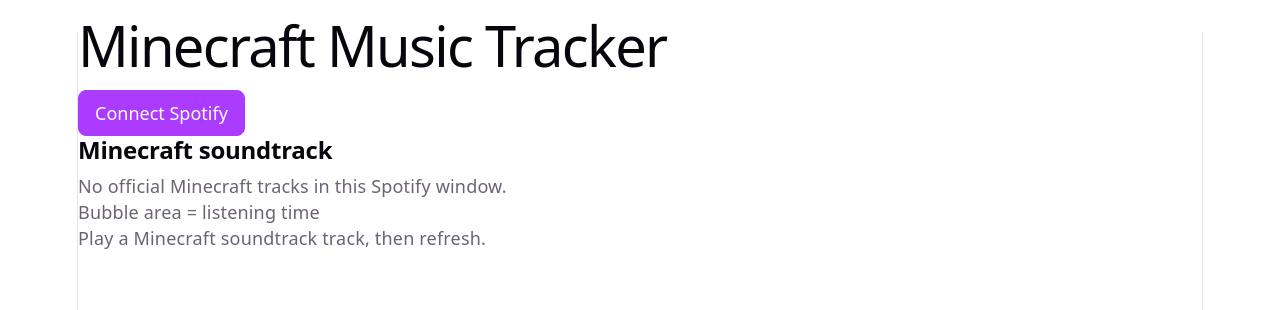
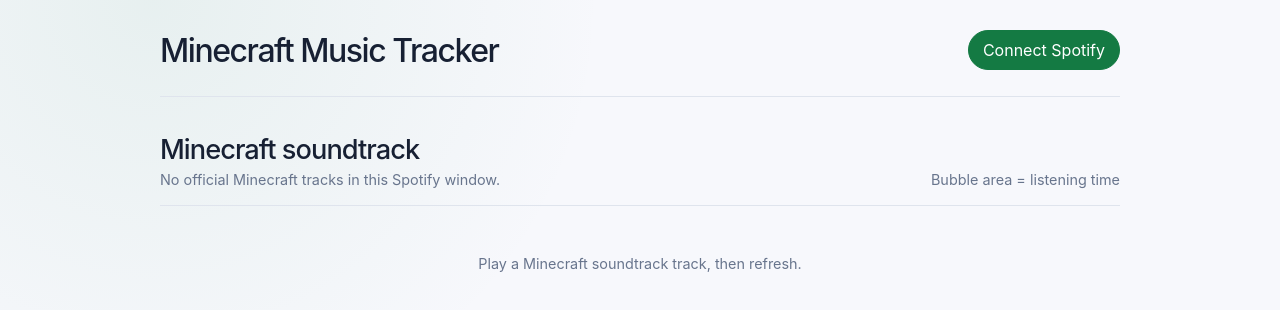
Before and after one commit to syxdustin/Minecraft-Tracker, a React (Vite) app: page / in a window 1280 px wide. Shown: the top 310 px of the page. Built offline with nearby package versions, Linux system fonts and the light colour scheme.

Commit message:
styled minimal bubble frontend

```diff
--- a/src/index.css
+++ b/src/index.css
@@ -1,56 +1,48 @@
 :root {
-  --text: #6b6375;
-  --text-h: #08060d;
-  --bg: #fff;
-  --border: #e5e4e7;
-  --code-bg: #f4f3ec;
-  --accent: #aa3bff;
-  --accent-bg: rgba(170, 59, 255, 0.1);
-  --accent-border: rgba(170, 59, 255, 0.5);
-  --social-bg: rgba(244, 243, 236, 0.5);
-  --shadow:
-    rgba(0, 0, 0, 0.1) 0 10px 15px -3px, rgba(0, 0, 0, 0.05) 0 4px 6px -2px;
+  --page: #f7f8fc;
+  --text: #172033;
+  --muted: #68758d;
+  --line: #dfe4ed;
+  --accent: #147a43;
+  --accent-hover: #0e6437;
+  --accent-foreground: #ffffff;
+  --bubble-shadow: rgba(17, 29, 52, 0.18);
 
-  --sans: system-ui, "Segoe UI", Roboto, sans-serif;
-  --heading: system-ui, "Segoe UI", Roboto, sans-serif;
-  --mono: ui-monospace, Consolas, monospace;
-
-  font: 18px/145% var(--sans);
-  letter-spacing: 0.18px;
+  font-family: Inter, ui-sans-serif, system-ui, -apple-system, BlinkMacSystemFont,
+    "Segoe UI", sans-serif;
+  color: var(--text);
+  background: var(--page);
   color-scheme: light dark;
-  color: var(--text);
-  background: var(--bg);
   font-synthesis: none;
   text-rendering: optimizeLegibility;
   -webkit-font-smoothing: antialiased;
   -moz-osx-font-smoothing: grayscale;
 }
 
-@media (max-width: 1024px) {
+@media (prefers-color-scheme: dark) {
   :root {
-    font-size: 16px;
+    --page: #0d1321;
+    --text: #edf3ff;
+    --muted: #9eabc2;
+    --line: #29334a;
+    --accent: #41b96f;
+    --accent-hover: #5dcc86;
+    --accent-foreground: #07150d;
+    --bubble-shadow: rgba(0, 0, 0, 0.38);
   }
 }
 
-@media (prefers-color-scheme: dark) {
-  :root {
-    --text: #9ca3af;
-    --text-h: #f3f4f6;
-    --bg: #16171d;
-    --border: #2e303a;
-    --code-bg: #1f2028;
-    --accent: #c084fc;
-    --accent-bg: rgba(192, 132, 252, 0.15);
-    --accent-border: rgba(192, 132, 252, 0.5);
-    --social-bg: rgba(47, 48, 58, 0.5);
-    --shadow:
-      rgba(0, 0, 0, 0.4) 0 10px 15px -3px,
-      rgba(0, 0, 0, 0.25) 0 4px 6px -2px;
-  }
+* {
+  box-sizing: border-box;
 }
 
 body {
+  min-width: 320px;
+  min-height: 100vh;
   margin: 0;
+  background:
+    radial-gradient(circle at 12% 0%, rgba(90, 167, 130, 0.1), transparent 28rem),
+    var(--page);
 }
 
 button {
@@ -58,68 +50,53 @@
 }
 
 #root {
-  width: 1126px;
-  max-width: 100%;
-  min-height: 100svh;
-  box-sizing: border-box;
-  margin: 0 auto;
-  border-inline: 1px solid var(--border);
+  min-height: 100vh;
 }
 
-h1,
-h2,
-h3 {
-  font-family: var(--heading);
-  color: var(--text-h);
+.app-shell {
+  width: min(100% - 40px, 960px);
+  margin: 0 auto;
+  padding: 30px 0 56px;
 }
 
-h1 {
-  margin: 32px 0;
-  font-size: 56px;
-  font-weight: 500;
-  letter-spacing: -1.68px;
+.site-header {
+  display: flex;
+  align-items: center;
+  justify-content: space-between;
+  gap: 18px;
+  padding-bottom: 26px;
+  border-bottom: 1px solid var(--line);
 }
 
-h2 {
-  margin: 0 0 8px;
-  font-size: 24px;
-  line-height: 118%;
-  font-weight: 600;
-  letter-spacing: -0.24px;
+.site-header h1 {
+  margin: 0;
+  color: var(--text);
+  font-size: clamp(1.35rem, 3vw, 2rem);
+  font-weight: 500;
+  letter-spacing: -0.045em;
 }
 
-h3 {
-  margin: 0;
-  font-size: 17px;
-}
-
-p {
-  margin: 0;
-}
-
-.app-content {
-  padding: 0 32px 48px;
-}
-
-.action-bar {
+.site-header__actions {
   display: flex;
-  justify-content: center;
-  gap: 12px;
-  margin-bottom: 20px;
+  flex-wrap: wrap;
+  justify-content: flex-end;
+  gap: 8px;
 }
 
 .button {
-  min-height: 42px;
-  padding: 9px 16px;
+  min-height: 40px;
+  padding: 8px 14px;
   border: 1px solid var(--accent);
-  border-radius: 8px;
-  color: white;
+  border-radius: 999px;
+  color: var(--accent-foreground);
   background: var(--accent);
   cursor: pointer;
+  transition: background 160ms ease, border-color 160ms ease, opacity 160ms ease;
 }
 
 .button:hover:not(:disabled) {
-  filter: brightness(1.05);
+  border-color: var(--accent-hover);
+  background: var(--accent-hover);
 }
 
 .button:disabled {
@@ -127,344 +104,199 @@
   opacity: 0.65;
 }
 
-.button--secondary {
-  color: var(--text-h);
-  border-color: var(--border);
+.button--quiet {
+  color: var(--text);
+  border-color: var(--line);
   background: transparent;
 }
 
-.dashboard {
-  display: grid;
-  gap: 20px;
-  margin: 32px 0 0;
-  text-align: left;
+.button--quiet:hover:not(:disabled) {
+  border-color: var(--line);
+  background: color-mix(in srgb, var(--line) 35%, transparent);
 }
 
-.dashboard--empty {
-  max-width: 600px;
-  margin-inline: auto;
-  padding: 32px;
-  border: 1px dashed var(--accent-border);
-  border-radius: 12px;
-  text-align: center;
+.album-bubbles {
+  padding-top: 36px;
 }
 
-.dashboard__heading {
+.album-bubbles__header {
   display: flex;
+  align-items: flex-end;
   justify-content: space-between;
-  gap: 16px;
+  gap: 24px;
+  padding-bottom: 17px;
+  border-bottom: 1px solid var(--line);
 }
 
-.dashboard__error {
-  padding: 12px;
-  border: 1px solid #d33;
-  border-radius: 8px;
-  color: #b42318;
+.album-bubbles h2 {
+  margin: 0;
+  color: var(--text);
+  font-size: clamp(1.25rem, 2.7vw, 1.7rem);
+  font-weight: 500;
+  letter-spacing: -0.035em;
 }
 
-.dashboard__grid {
-  display: grid;
-  grid-template-columns: repeat(2, minmax(0, 1fr));
-  gap: 20px;
+.album-bubbles__header p,
+.album-bubbles__legend,
+.album-bubbles__status {
+  margin: 5px 0 0;
+  color: var(--muted);
+  font-size: 0.9rem;
 }
 
-.dashboard-card {
-  padding: 20px;
-  border: 1px solid var(--border);
-  border-radius: 12px;
-  background: var(--social-bg);
+.album-bubbles__legend {
+  margin: 0;
+  text-align: right;
+  white-space: nowrap;
 }
 
-.dashboard-card--wide {
-  grid-column: 1 / -1;
+.album-bubbles__error {
+  margin: 20px 0 0;
+  color: #c22a38;
 }
 
-.dashboard-card h3 {
-  margin-bottom: 12px;
+.bubble-field {
+  display: flex;
+  min-height: 330px;
+  align-items: center;
+  justify-content: center;
+  flex-wrap: wrap;
+  gap: 14px;
+  padding: 35px 10px 16px;
 }
 
-.dashboard__muted {
-  color: var(--text);
-  font-size: 14px;
+.album-bubble {
+  position: relative;
+  display: flex;
+  width: var(--bubble-size);
+  height: var(--bubble-size);
+  overflow: hidden;
+  align-items: flex-start;
+  justify-content: flex-end;
+  flex: 0 0 auto;
+  flex-direction: column;
+  margin: -8px;
+  border-radius: 50%;
+  color: #ffffff;
+  isolation: isolate;
+  transform: translateY(var(--bubble-offset));
+  box-shadow: 0 12px 26px var(--bubble-shadow), inset 0 1px 0 rgba(255, 255, 255, 0.4);
 }
 
-.album-totals,
-.track-list,
-.excluded-list {
-  padding: 0;
-  margin: 16px 0 0;
-  list-style: none;
+.album-bubble::after {
+  position: absolute;
+  z-index: 1;
+  inset: 0;
+  content: "";
+  background: linear-gradient(180deg, transparent 38%, rgba(4, 9, 20, 0.82) 100%);
 }
 
-.album-total {
-  display: flex;
-  align-items: center;
-  gap: 10px;
-  padding-block: 9px;
-  border-bottom: 1px solid var(--border);
+.album-bubble img,
+.album-bubble__fallback {
+  position: absolute;
+  inset: 0;
+  width: 100%;
+  height: 100%;
 }
 
-.album-total:last-child {
-  border-bottom: 0;
-}
-
-.album-total img {
-  width: 42px;
-  height: 42px;
-  border-radius: 5px;
+.album-bubble img {
   object-fit: cover;
 }
 
-.album-total div,
-.track-row__details,
-.track-row__meta {
+.album-bubble__fallback {
   display: grid;
+  place-items: center;
+  color: rgba(255, 255, 255, 0.85);
+  background: linear-gradient(145deg, #4d7c62, #193b3b 68%, #122335);
+  font-size: 1.5rem;
+  font-weight: 500;
 }
 
-.album-total span,
-.track-row__details span,
-.track-row__meta {
-  color: var(--text);
-  font-size: 13px;
+.album-bubble:nth-child(2) .album-bubble__fallback {
+  background: linear-gradient(145deg, #71438f, #3b235d 72%, #231939);
 }
 
-.excluded-list {
-  display: grid;
-  gap: 8px;
-  font-size: 14px;
+.album-bubble:nth-child(3) .album-bubble__fallback {
+  background: linear-gradient(145deg, #4f718e, #213851 68%, #111b2d);
 }
 
-.track-list {
-  display: grid;
+.album-bubble:nth-child(4) .album-bubble__fallback {
+  background: linear-gradient(145deg, #668448, #314b30 68%, #1a2f2e);
 }
 
-.track-row {
-  display: grid;
-  grid-template-columns: 48px minmax(0, 1fr) auto;
-  align-items: center;
-  gap: 12px;
-  padding: 12px 0;
-  border-bottom: 1px solid var(--border);
+.album-bubble:nth-child(5) .album-bubble__fallback {
+  background: linear-gradient(145deg, #882e42, #421625 68%, #21111b);
 }
 
-.track-row:last-child {
-  border-bottom: 0;
+.album-bubble__details {
+  position: relative;
+  z-index: 2;
+  width: 100%;
+  padding: 12px;
 }
 
-.track-row__art {
-  width: 48px;
-  height: 48px;
-  border-radius: 6px;
-  object-fit: cover;
-  background: var(--border);
+.album-bubble__details span {
+  display: block;
+  color: rgba(255, 255, 255, 0.74);
+  font-size: 0.72rem;
 }
 
-.track-row__art--empty {
+.album-bubble__details strong {
   display: block;
-}
-
-.track-row__details strong {
+  margin-top: 2px;
   overflow: hidden;
+  font-size: 0.84rem;
+  font-weight: 500;
+  letter-spacing: -0.02em;
   text-overflow: ellipsis;
   white-space: nowrap;
 }
 
-.track-row__album {
-  font-style: italic;
-}
-
-.track-row__meta {
-  justify-items: end;
-  text-align: right;
-  white-space: nowrap;
-}
-
-@media (max-width: 700px) {
-  h1 {
-    margin: 20px 0;
-    font-size: 36px;
-  }
-
-  .app-content {
-    padding-inline: 16px;
-  }
-
-  .dashboard__grid {
-    grid-template-columns: 1fr;
-  }
-
-  .track-row {
-    grid-template-columns: 40px minmax(0, 1fr);
-  }
-
-  .track-row__art {
-    width: 40px;
-    height: 40px;
-  }
-
-  .track-row__meta {
-    grid-column: 2;
-    justify-items: start;
-    text-align: left;
-  }
-}
-
-.stats {
-  margin: 0 0 24px;
+.album-bubbles__status {
+  padding: 44px 0;
   text-align: center;
 }
 
-.session-history {
-  margin-top: 32px;
-  text-align: left;
+.callback-status {
+  display: grid;
+  min-height: 100vh;
+  place-items: center;
+  padding: 24px;
+  color: var(--muted);
+  text-align: center;
 }
 
-.session-history__heading {
-  display: flex;
-  justify-content: space-between;
-  gap: 16px;
+.callback-status__error {
+  color: #c22a38;
 }
 
-.session-history__actions {
-  display: flex;
-  flex-wrap: wrap;
-  align-items: flex-start;
-  justify-content: flex-end;
-  gap: 8px;
-}
+@media (max-width: 640px) {
+  .app-shell {
+    width: min(100% - 28px, 960px);
+    padding-top: 20px;
+  }
 
-.session-history__message {
-  margin-top: 16px;
-}
-
-.session-history .dashboard__error {
-  margin-top: 16px;
-}
-
-@media (max-width: 700px) {
-  .session-history__heading {
+  .site-header,
+  .album-bubbles__header {
+    align-items: flex-start;
     flex-direction: column;
   }
 
-  .session-history__actions {
+  .site-header__actions {
     justify-content: flex-start;
   }
-}
 
-.session-history__filter {
-  display: flex;
-  align-items: center;
-  gap: 6px;
-  color: var(--text);
-  font-size: 14px;
-}
-
-.session-history__filter select {
-  padding: 7px 8px;
-  border: 1px solid var(--border);
-  border-radius: 7px;
-  color: var(--text-h);
-  background: var(--bg);
-  font: inherit;
-}
-
-.heatmap {
-  margin-top: 20px;
-  text-align: left;
-}
-
-.heatmap__message,
-.heatmap__summary {
-  margin-top: 16px;
-}
-
-.heatmap__summary {
-  color: var(--text-h);
-  font-size: 15px;
-}
-
-.heatmap__scroll {
-  margin-top: 16px;
-  overflow-x: auto;
-  padding-bottom: 4px;
-}
-
-.heatmap__grid {
-  display: grid;
-  grid-auto-flow: column;
-  grid-auto-columns: 12px;
-  grid-template-rows: repeat(7, 12px);
-  gap: 3px;
-  width: max-content;
-}
-
-.heatmap__cell {
-  display: block;
-  width: 12px;
-  height: 12px;
-  border-radius: 2px;
-}
-
-.heatmap__cell--level-0 {
-  background: #ece7f1;
-}
-
-.heatmap__cell--level-1 {
-  background: #e4c7ff;
-}
-
-.heatmap__cell--level-2 {
-  background: #c68cff;
-}
-
-.heatmap__cell--level-3 {
-  background: #9a45db;
-}
-
-.heatmap__cell--level-4 {
-  background: #652090;
-}
-
-.heatmap__cell--empty {
-  opacity: 0.3;
-}
-
-.heatmap__legend {
-  display: flex;
-  align-items: center;
-  justify-content: flex-end;
-  gap: 4px;
-  margin-top: 10px;
-  color: var(--text);
-  font-size: 12px;
-}
-
-.heatmap__legend span:first-child {
-  margin-right: 2px;
-}
-
-.heatmap__legend span:last-child {
-  margin-left: 2px;
-}
-
-@media (prefers-color-scheme: dark) {
-  .heatmap__cell--level-0 {
-    background: #292436;
+  .album-bubbles__legend {
+    text-align: left;
+    white-space: normal;
   }
 
-  .heatmap__cell--level-1 {
-    background: #4d3270;
+  .bubble-field {
+    min-height: 0;
+    padding: 32px 0 10px;
   }
 
-  .heatmap__cell--level-2 {
-    background: #7345a5;
-  }
-
-  .heatmap__cell--level-3 {
-    background: #a35ee0;
-  }
-
-  .heatmap__cell--level-4 {
-    background: #d6abff;
+  .album-bubble {
+    transform: translateY(calc(var(--bubble-offset) / 2));
   }
 }
```
